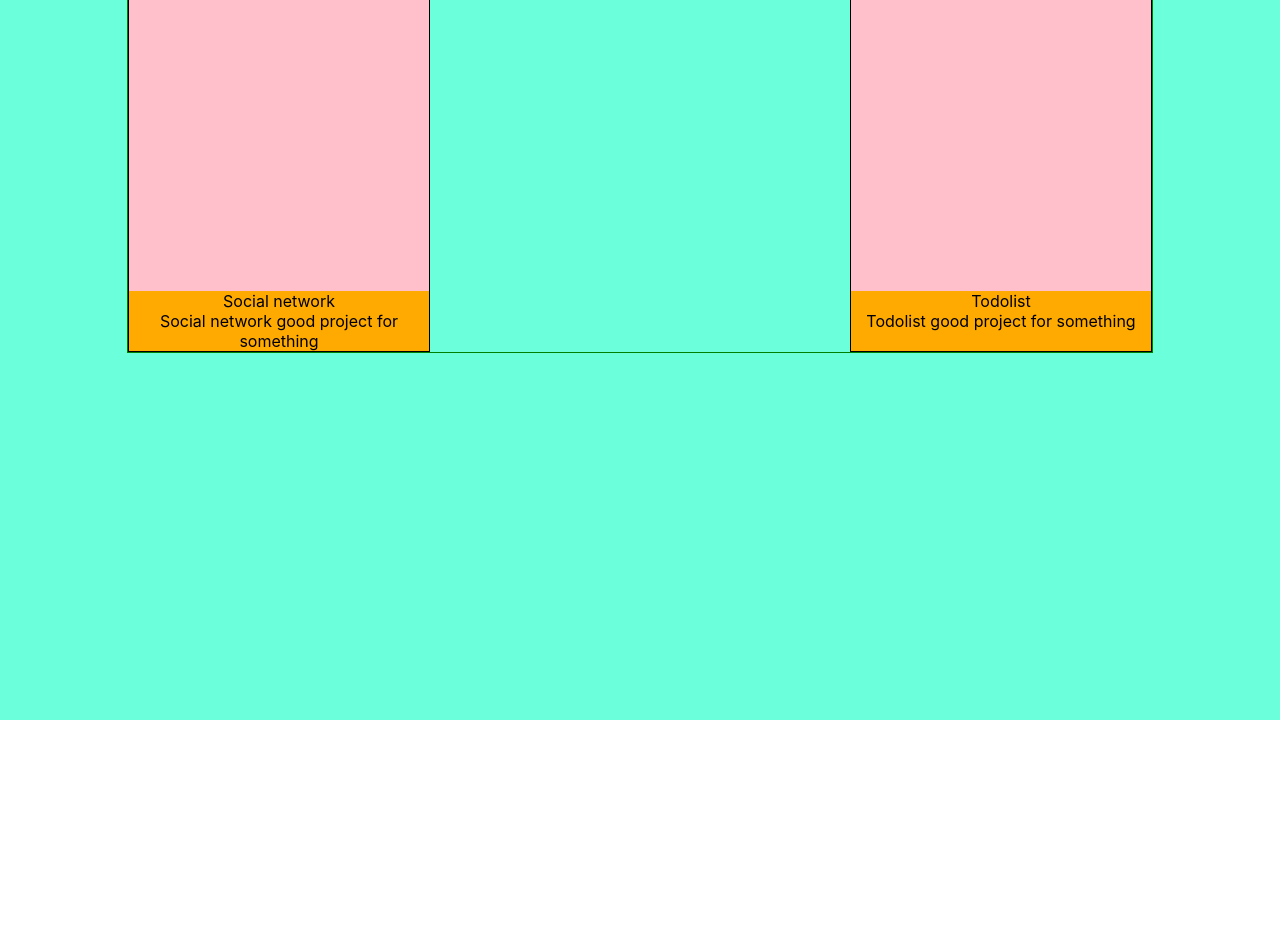
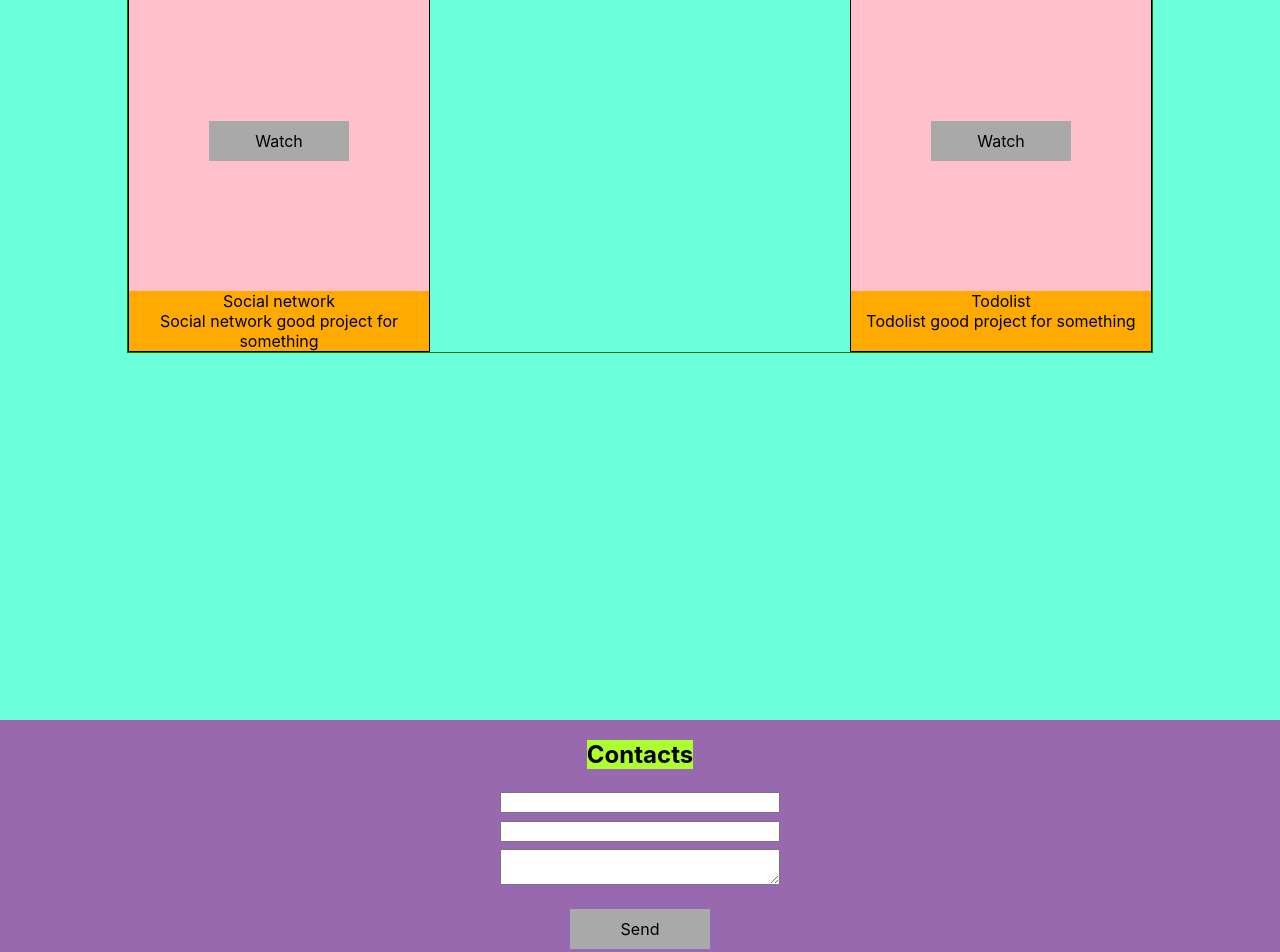
Before and after one commit to Normanar/portfolio, a React (Create React App) app: page / in a window 1280 px wide. Shown: the part 1760-2712 px from the top of the page. Before the commit the page ends 2480 px from the top, so only its background shows below. Built offline with nearby package versions, Linux system fonts and the light colour scheme.

Commit message:
Contacts

```diff
--- a/src/App.tsx
+++ b/src/App.tsx
@@ -4,6 +4,7 @@ import {Header} from "./header/Header";
 import {Main} from "./main/Main";
 import {Skills} from "./skills/Skills";
 import {MyProjects} from "./my projects/MyProjects";
+import {Contacts} from "./contacts/Contacts";
 
 function App() {
     return (
@@ -12,6 +13,7 @@ function App() {
             <Main/>
             <Skills/>
             <MyProjects/>
+            <Contacts/>
         </div>
     );
 }
--- /dev/null
+++ b/src/contacts/Contacts.jsx
@@ -0,0 +1,20 @@
+import React from "react";
+import style from "./Contacts.module.css"
+
+export function Contacts() {
+    return (
+        <div className={style.contactsBlock}>
+            <div className={style.contactsContainer}>
+                    <h2 className={style.name}>Contacts</h2>
+                    <form className={style.form}>
+                        <input type={"text"}/>
+                        <input type={"text"}/>
+                        <textarea></textarea>
+                    </form>
+                    <a className={style.button}>
+                        Send
+                    </a>
+            </div>
+        </div>
+    )
+}
--- /dev/null
+++ b/src/contacts/Contacts.module.css
@@ -0,0 +1,36 @@
+.contactsBlock {
+    min-height: 100vh;
+    background-color: #9869AE;
+}
+
+.contactsContainer {
+    height: 100%;
+    width: 80%;
+    margin: 0 auto;
+    display: flex;
+    flex-direction: column;
+    align-items: center;
+    text-align: center;
+}
+
+.form {
+    width: 280px;
+    height: 100px;
+    display: flex;
+    flex-direction: column;
+    justify-content: space-around;
+    margin-bottom: 20px;
+}
+
+.button {
+    background-color: darkgrey;
+    width: 140px;
+    height: 40px;
+    display: flex;
+    justify-content: center;
+    align-items: center;
+}
+
+.name {
+    background-color: greenyellow;
+}
--- a/src/my projects/Project/Project.jsx
+++ b/src/my projects/Project/Project.jsx
@@ -5,8 +5,8 @@ import style from "./Project.module.css"
 export function Project (props) {
     return (
         <div className={style.projectBlock}>
-            <div className={style.icon}>
-
+            <div className={style.imgContainer}>
+                <a className={style.button}>Watch</a>
             </div>
             <span>{props.title}</span>
             <span>{props.description}</span>
--- a/src/my projects/Project/Project.module.css
+++ b/src/my projects/Project/Project.module.css
@@ -9,8 +9,20 @@
 
 }
 
-.icon {
-    width: 300px;
+.imgContainer {
+    width: 100%;
     height: 300px;
     background-color: pink;
+    display: flex;
+    justify-content: center;
+    align-items: center;
 }
+
+.button {
+    background-color: darkgrey;
+    width: 140px;
+    height: 40px;
+    display: flex;
+    justify-content: center;
+    align-items: center;
+}
```
Also changed, not shown: src/Contacts/Contacts.jsx (deleted, +0 -8 lines).
